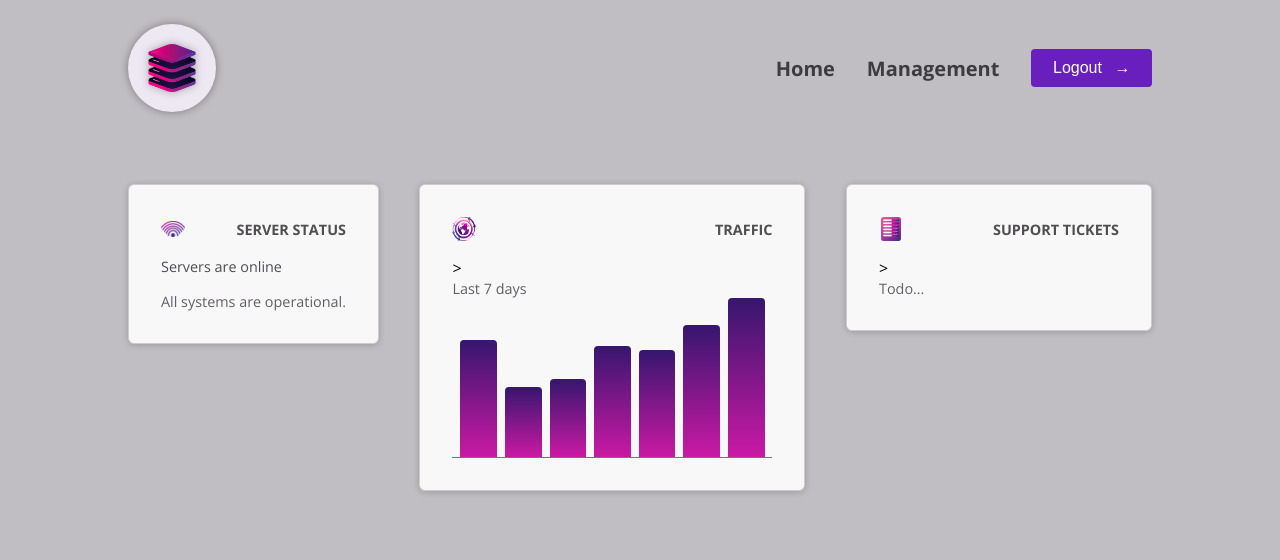
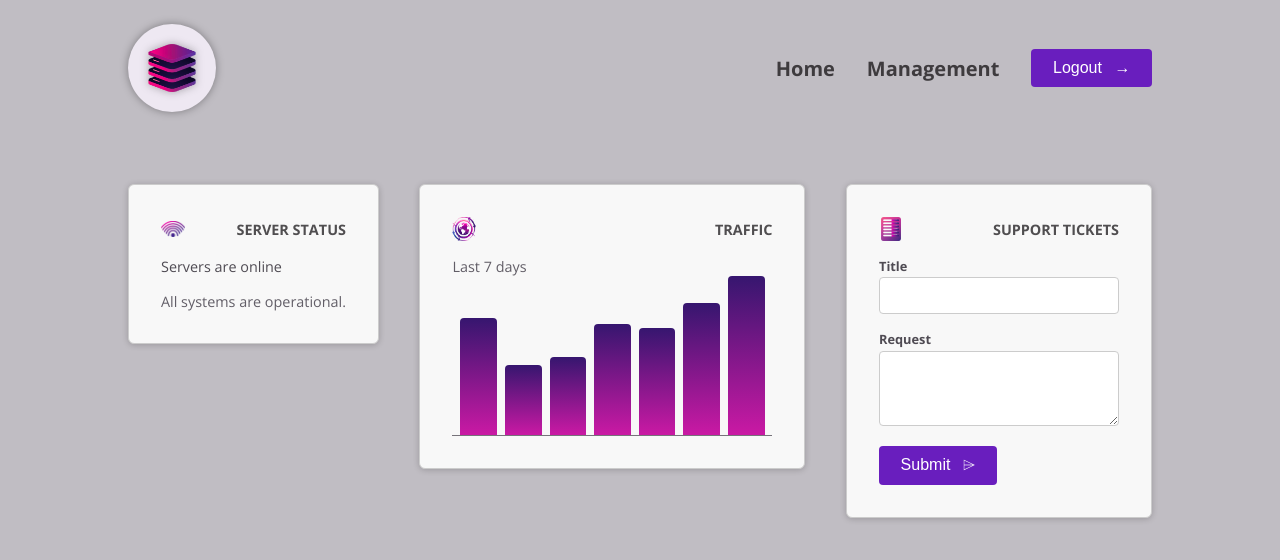
Before and after one commit to RichBurman/component-template-refactor, an Angular app: page / in a window 1280 px wide. Shown: the top 560 px of the page. Built offline with nearby package versions, Linux system fonts and the light colour scheme.

Commit message:
Refactor dashboard item, server status, tickets, and traffic components with the use of ngcontent. Add new ticket and ticket component

```diff
--- a/src/app/app.component.html
+++ b/src/app/app.component.html
@@ -5,11 +5,11 @@
       <app-server-status />
     </app-dashboard-item>
 
-    <app-dashboard-item [image]="{ src: 'globe.png', alt: 'A globe'}" title="Traffic">>
+    <app-dashboard-item [image]="{ src: 'globe.png', alt: 'A globe'}" title="Traffic">
       <app-traffic />
     </app-dashboard-item>
 
-    <app-dashboard-item [image]="{ src: 'list.png', alt: 'A list of items '}" title="Support Tickets ">>
+    <app-dashboard-item [image]="{ src: 'list.png', alt: 'A list of items '}" title="Support Tickets ">
       <app-tickets />
     </app-dashboard-item>
   </div>
--- a/src/app/dashboard/dashboard-item/dashboard-item.component.html
+++ b/src/app/dashboard/dashboard-item/dashboard-item.component.html
@@ -6,4 +6,4 @@
         </header>
         <ng-content />
       </article>
-    </div>
+</div>
--- /dev/null
+++ b/src/app/dashboard/tickets/new-ticket/new-ticket.component.html
@@ -0,0 +1,20 @@
+<form>
+    <p>
+        <label>Title</label>
+        <input name="title" id="title" />
+    </p>
+    <p>
+        <label>Request</label>
+        <textarea name="request" id="request" rows="3"></textarea>
+    </p>
+    <p>
+        <button>
+            <span>
+              Submit
+            </span>
+            <span class="icon">
+                ⌲
+            </span>
+          </button>
+    </p>
+</form>
--- /dev/null
+++ b/src/app/dashboard/tickets/ticket/ticket.component.html
@@ -0,0 +1 @@
+<p>ticket works!</p>
--- a/src/app/dashboard/tickets/tickets.component.html
+++ b/src/app/dashboard/tickets/tickets.component.html
@@ -1,3 +1,3 @@
-    <div id="status">
-      <p>Todo...</p>
+    <div id="new-ticket">
+      <app-new-ticket />
     </div>
--- a/src/app/dashboard/tickets/tickets.component.ts
+++ b/src/app/dashboard/tickets/tickets.component.ts
@@ -1,9 +1,10 @@
 import { Component } from '@angular/core';
+import { NewTicketComponent } from "./new-ticket/new-ticket.component";
 
 @Component({
   selector: 'app-tickets',
   standalone: true,
-  imports: [],
+  imports: [NewTicketComponent],
   templateUrl: './tickets.component.html',
   styleUrl: './tickets.component.css'
 })
--- a/src/styles.css
+++ b/src/styles.css
@@ -221,3 +221,60 @@ button:hover {
 button:hover .icon {
   transform: translateX(4px);
 }
+
+#tickets {
+  display: flex;
+  flex-direction: column;
+  gap: 1.5rem;
+}
+
+#tickets ul {
+  list-style: none;
+  margin: 0;
+  padding: 0;
+  width: 15rem;
+}
+
+#tickets li {
+  margin: 0.5rem 0;
+}
+
+#tickets p {
+  margin: 0;
+  color: #4f4b53;
+}
+
+#tickets h2 {
+  margin: 0;
+  font-size: 1.1rem;
+  color: #38343c;
+}
+
+#new-ticket {
+  width: 15rem;
+}
+
+@media (min-width: 768px) {
+  #tickets {
+    flex-direction: row;
+  }
+}
+
+#new-ticket label {
+  display: block;
+  font-size: 0.8rem;
+  font-weight: bold;
+  margin-bottom: 0.15rem;
+  color: #4f4b53;
+}
+
+#new-ticket input,
+#new-ticket textarea {
+  width: 100%;
+  padding: 0.5rem;
+  border: 1px solid #ccc;
+  border-radius: 4px;
+  font: inherit;
+  font-size: 0.9rem;
+  color: #4f4b53;
+}
```
Also changed, not shown: src/app/dashboard/tickets/new-ticket/new-ticket.component.ts (added, +12 -0 lines), src/app/dashboard/tickets/ticket/ticket.component.ts (added, +12 -0 lines), src/app/dashboard/tickets/new-ticket/new-ticket.component.css (added), src/app/dashboard/tickets/ticket/ticket.component.css (added).
